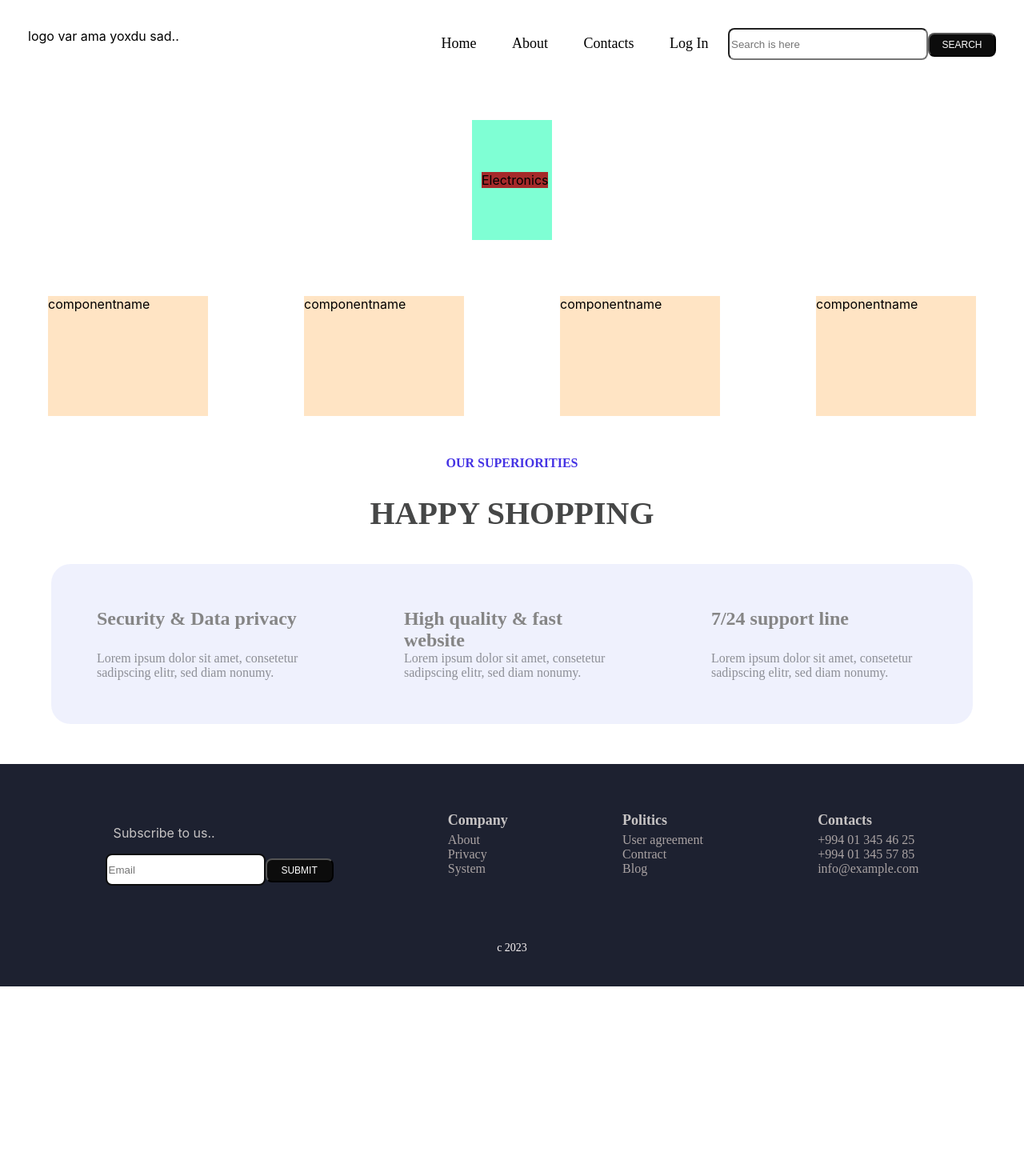
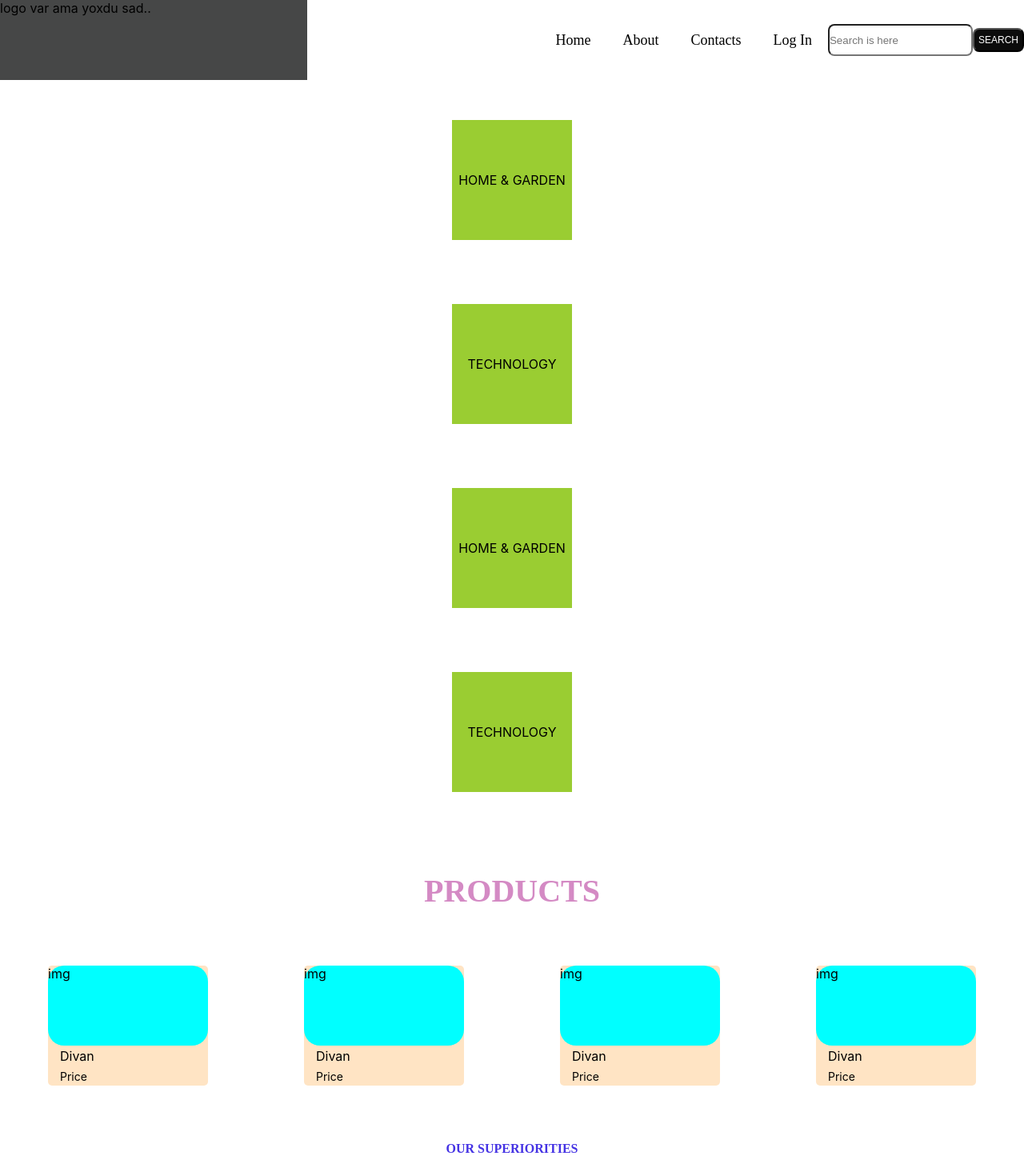
Before and after one commit to FidanGudratova/website, a React (Create React App) app: page / in a window 1280 px wide. Shown: the top 1470 px of the page at 80% size. Before the commit the page ends 1233 px from the top, so only its background shows below. Built offline with nearby package versions, Linux system fonts and the light colour scheme.

Commit message:
17/07/new

```diff
--- a/src/Main/Main.css
+++ b/src/Main/Main.css
@@ -1,4 +1,6 @@
 * {
+    margin: 0;
+    padding: 0;
     box-sizing: border-box;
 }
 .main {
@@ -9,15 +11,30 @@
 }
 header {
     display: flex;
+    flex-wrap: wrap;
     justify-content: space-between;
-    padding: 35px;
-    width: auto;
+    width: 100%;
     height: 100px;
 }
-.logo-span {
-    padding: 20px;
+.logo {
+    display: flex;
+    background-color: #464747;
+    width: 30%;
+    height: 100%;
+}
+.menu {
+    display: flex;
+    flex-wrap: wrap;
+    height: 100%;
+}
+.navbar {
+    display: flex;
+    flex-wrap: wrap;
+    align-items: center;
+    height: 100%;
 }
 .navbar-span {
+    display: flex;
     padding: 20px;
     font-family: Averta;
     font-size: 18px;
@@ -26,14 +43,39 @@ header {
 }
 .navbar-span:hover {
     cursor: pointer;
-    background-color: #aaa3a3;
+    text-decoration: underline;
+    font-family: Averta;
+    font-weight: bold;
+}
+.searchbar {
+    display: flex;
+    flex-wrap: wrap;
+    align-items: center;
+    height: 100%;
 }
 .input-search {
     border-radius: 8px;
-    width: 250px;
+    width: auto;
     height: 40px;
 }
-
+.search-button {
+    padding: 5px;
+    border-radius: 8px;
+    width: auto;
+    height: 30px;
+    font-family: Arial, Helvetica, sans-serif;
+    font-size: 12px;
+    color: white;
+    background-color: #0c0c0c;
+}
+.search-button:hover {
+    cursor: pointer;
+    background-color: rgb(76, 81, 82);
+    color: rgb(252, 252, 252);
+    font-family: Arial, Helvetica, sans-serif;
+    font-size: 13px;
+    font-weight: bold;
+}
 
 section {
     display: flex;
@@ -45,39 +87,72 @@ section {
 
 .categories-div {
     display: flex;
+    flex-wrap: wrap;
     justify-content: space-around;
     margin-bottom: 70px;
     margin-top: 50px;
+    padding: 0px 400px;
+
 }
 .category {
     display: flex;
     align-items: center;
+    justify-content: center;
     background-color: aquamarine;
-    width: 100px;
+    width: 150px;
     height: 150px;
-    padding: 12px;
+    margin: 0px 50px 80px 50px;
 }
 .category-img {
     background-color: yellowgreen;
-    width: 100px;
+    width: 150px;
     height: 150px;
 }
 .category-span {
     display: flex;
-    background-color: brown;
+    position: absolute;
 }
 
 
-
+h2 {
+    display: block;
+    margin-top: -50px;
+    margin-bottom: 70px;
+    text-align: center;
+    font-family: Averta;
+    font-size: 40px;
+    color: rgb(212, 138, 196);
+}
 .components-div {
     display: flex;
     justify-content: space-around;
-    margin-bottom: 50px;
+    margin-bottom: 70px;
 }
 .component {
+    display: flex;
+    flex-direction: column;
     width: 200px;
     height: 150px;
+    border-radius: 5px;
     background-color: bisque;
+}
+.component-img {
+    background-color: aqua;
+    width: 200px;
+    height: 100px;
+    border-radius: 20px;
+}
+.component-span {
+    width: 200px;
+    height: 30px;
+    padding: 3px 0px 0px 15px;
+    font-size: 16px;
+}
+.price-span {
+    width: 200px;
+    height: 20px;
+    padding: 0px 0px 0px 15px;
+    font-size: 14px;
 }
 
 
@@ -144,9 +219,12 @@ footer {
     flex-direction: column;
     width: 100%;
     height: auto;
-    padding: 40px;
+    padding: 40px 40px 0px 40px;
     margin-top: 50px;
     background-color: #1D2130;
+}
+.subscribe {
+    margin-top: -20px;
 }
 .subs-header {
     margin-left: 10px;
@@ -158,9 +236,10 @@ footer {
     height: 40px;
     border: 2px solid #0d0d0e;
 }
-button {
+/* button {
+    margin: 0;
     border-radius: 8px;
-    width: 85px;
+    width: auto;
     height: 30px;
     font-family: Arial, Helvetica, sans-serif;
     font-size: 12px;
@@ -174,7 +253,7 @@ button:hover {
     font-family: Arial, Helvetica, sans-serif;
     font-size: 13px;
     font-weight: bold;
-}
+} */
 .details {
     display: flex;
     justify-content: space-around;
--- a/src/Main/Main.js
+++ b/src/Main/Main.js
@@ -6,44 +6,65 @@ export default class Main extends Component {
         return (
             <div className="main">
                 <header>
-                    <div className="logo"> logo var ama yoxdu sad..
-                        {/* <div className="logo-span"><img src={logo} alt=""> </img></div> */}
-                    </div>
+                    <div className="logo"> logo var ama yoxdu sad..</div>
+                    <div className="menu">
                     <div className="navbar">
                             <span className="navbar-span">Home </span>
                             <span className="navbar-span">About </span>
                             <span className="navbar-span">Contacts </span>
                             <span className="navbar-span">Log In </span>
-                        <span><input className="input-search" type='text' placeholder='Search is here'></input></span>
-                        <span><button>SEARCH</button></span>
                         </div>
+                        <div className="searchbar">
+                            <input className="input-search" type='text' placeholder='Search is here'></input>
+                            <button className="search-button">SEARCH</button>
+                        </div>
+                    </div>
+
+
                 </header>
                 <section>
                     <div className="categories-div">
                         <div className="category">
                             <div className="category-img"> </div>
-                            <span className="category-span">Electronics</span>
+                            <span className="category-span">HOME & GARDEN </span>
+                        </div>
+                        <div className="category">
+                            <div className="category-img"> </div>
+                            <span className="category-span">TECHNOLOGY</span>
+                        </div>
+                        <div className="category">
+                            <div className="category-img"> </div>
+                            <span className="category-span">HOME & GARDEN </span>
+                        </div>
+                        <div className="category">
+                            <div className="category-img"> </div>
+                            <span className="category-span">TECHNOLOGY</span>
                         </div>
 
                     </div>
-
+                    <h2>PRODUCTS</h2>
                     <div className="components-div">
                     <div className="component">
-                            {/* <img src="../imgs/img1.png" alt="" ></img> */}
-                            <span className="component-span">componentname</span>
+                            <div className="component-img"> img</div>
+                            <span className="component-span">Divan</span>
+                            <span className="price-span">Price </span>
                         </div>
                         <div className="component">
-                            {/* <img src="../imgs/img1.png" alt="" ></img> */}
-                            <span className="component-span">componentname</span>
+                            <div className="component-img"> img</div>
+                            <span className="component-span">Divan</span>
+                            <span className="price-span">Price </span>
                         </div>
                         <div className="component">
-                            {/* <img src="../imgs/img1.png" alt="" ></img> */}
-                            <span className="component-span">componentname</span>
+                            <div className="component-img"> img</div>
+                            <span className="component-span">Divan</span>
+                            <span className="price-span">Price </span>
                         </div>
                                                 <div className="component">
-                            {/* <img src="../imgs/img1.png" alt="" ></img> */}
-                            <span className="component-span">componentname</span>
+                            <div className="component-img"> img</div>
+                            <span className="component-span">Divan</span>
+                            <span className="price-span">Price </span>
                         </div>
+
 
                     </div>
                     <div className="pros">
```
Lines whose indentation alone changed are shown as unchanged.
